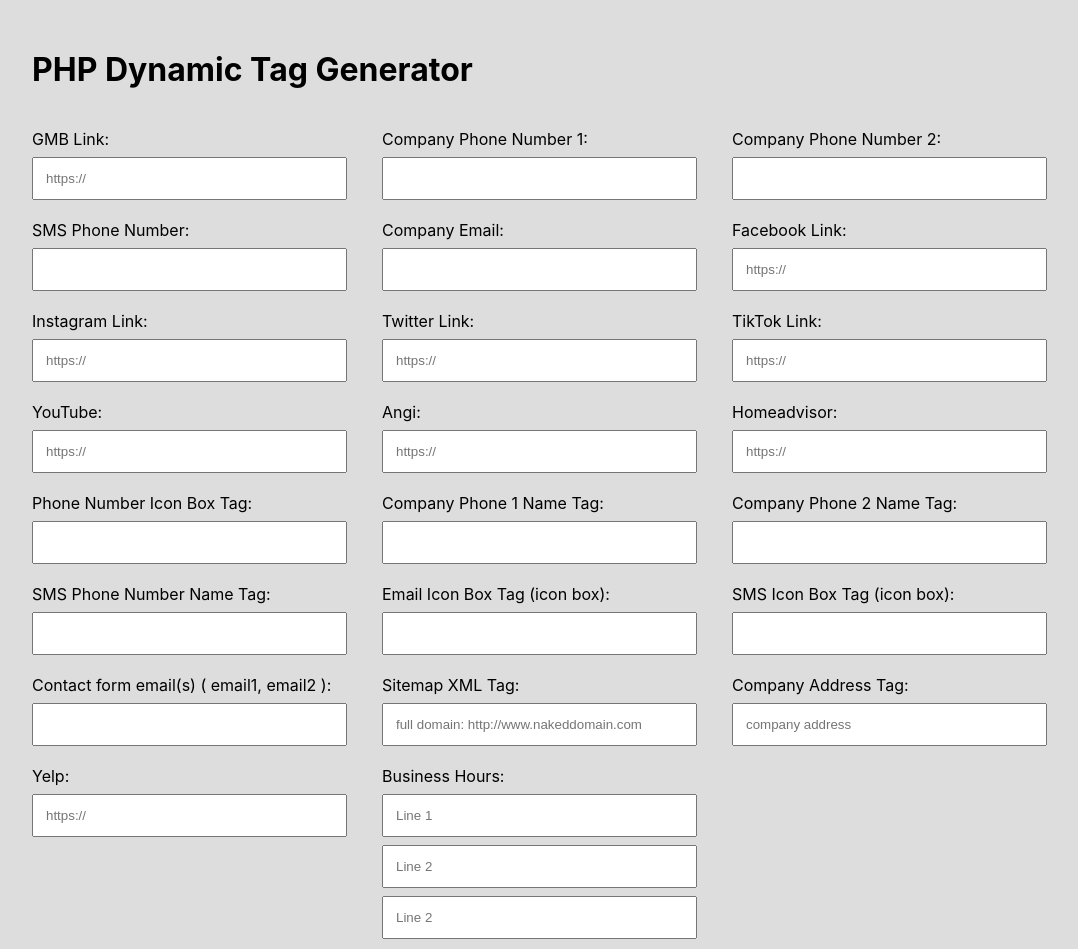
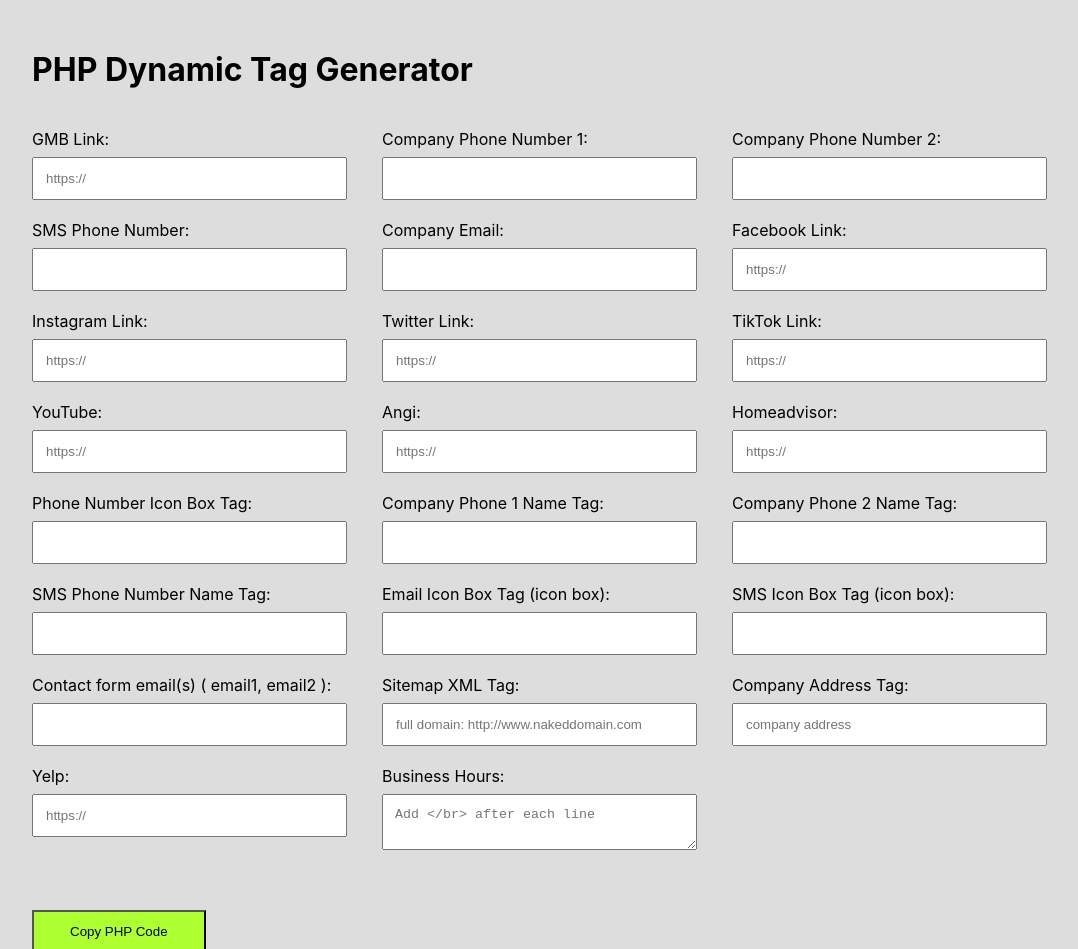
Before and after one commit to Mtuozzo86/Dynamic-Tags-Project, a React (Create React App) app: page / in a window 1280 px wide. Shown: the top 949 px of the page, without its empty margins (18-1096 px from the left). Built offline with nearby package versions, Linux system fonts and the light colour scheme.

Commit message:
changed hours format

```diff
--- a/src/App.css
+++ b/src/App.css
@@ -30,7 +30,7 @@ label {
 
 
 
-input {
+input, textarea {
   width: 90%;
   margin-top: 8px;
   padding: 12px;
--- a/src/App.js
+++ b/src/App.js
@@ -19,9 +19,7 @@ function App() {
   const [youTube, setYouTube] = useState("")
   const [angi, setAngi] = useState("")
   const [homeadvisor, setHomeadvisor] = useState("")
-  const [hours1, setHours1] = useState("")
-  const [hours2, setHours2] = useState("")
-  const [hours3, setHours3] = useState("")
+  const [hours, setHours] = useState("")
 
 
 
@@ -595,7 +593,7 @@ class My_Business_Hours_Tag extends \\Elementor\\Core\\DynamicTags\\Tag {
     }
     protected function register_controls() {}
     public function render() {
-        echo '${hours1} </br> ${hours2} </br> ${hours3}'; // Replace this with your actual Business Hours
+        echo '${hours}'; // Replace this with your actual Business Hours
     }
 }
 
@@ -845,24 +843,13 @@ add_action( 'elementor/dynamic_tags/register', function( $dynamic_tags ) {
         </label>
         <label>
         Business Hours:
-          <input
-            type="textarea"
-            placeholder="Line 1"
-            value={hours1}
-            onChange={(e) => setHours1(e.target.value)}
+          <textarea
+            type="text"
+            placeholder="Add </br> after each line"
+            value={hours}
+            onChange={(e) => setHours(e.target.value)}
           />
-          <input
-            type="textarea"
-            placeholder="Line 2"
-            value={hours2}
-            onChange={(e) => setHours2(e.target.value)}
-          />
-          <input
-            type="textarea"
-            placeholder="Line 2"
-            value={hours3}
-            onChange={(e) => setHours3(e.target.value)}
-          />
+
         </label>
       </div>
       <button onClick={handleCopy}>Copy PHP Code</button>
```
